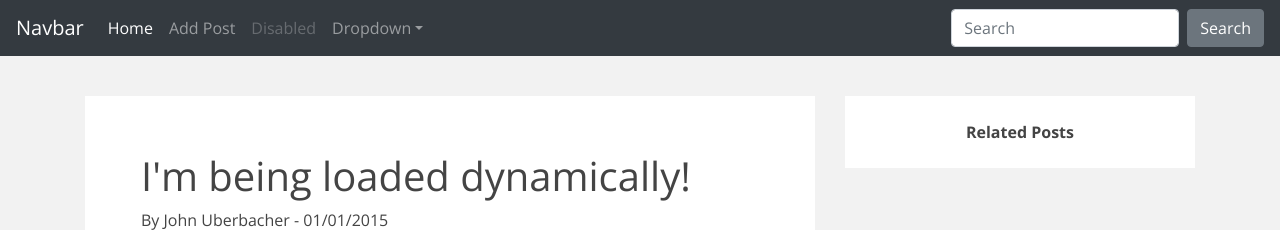
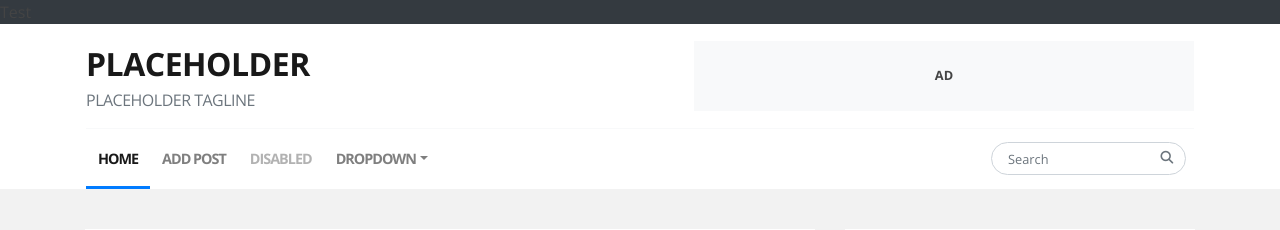
Before and after one commit to johnuberbacher/Django-Blog, a Django app: template djangoBlogApp/templates/home.html in a window 1280 px wide. Shown: the top 230 px of the page. Run offline with Django 3.2, Linux system fonts and the light colour scheme; the template is opened without the code that fills it, so the values that code supplies are empty; some libraries are stand-ins or nearby versions.

Commit message:
Header and Details Progress

```diff
--- a/djangoBlogApp/models.py
+++ b/djangoBlogApp/models.py
@@ -1,5 +1,6 @@
 from django.db import models
 from django.contrib.auth.models import User
+from django.utils.timezone import now
 from django.urls import reverse
 
 class Post(models.Model):
--- a/djangoBlogApp/templates/header.html
+++ b/djangoBlogApp/templates/header.html
@@ -102,15 +109,57 @@
       .widget-card .widget-img:hover {
         opacity: 0.75;
       }
+
+      .navbar.navbar-global .form-control {
+        border-radius: 1000rem;
+        font-size: 0.8rem;
+        padding: .75rem 1rem
+      }
+      .navbar.navbar-global .nav-link {
+        font-weight: bold;
+        text-transform: uppercase;
+        letter-spacing: -1px;
+        font-size: 0.9rem;
+        padding: calc(1rem + 3px) 0.75rem 1rem 0.75rem;
+      }
+      .navbar.navbar-global .nav-item.active .nav-link {
+        border-bottom: 3px solid var(--primary);
+      }
+      .navbar.navbar-global .search-button {
+        background: transparent;
+        border: transparent;
+        color: var(--secondary);
+        width: 33px;
+        height: 33px;
+        display: flex;
+        font-size: 0.8rem;
+        position: absolute;
+        right: 0.66rem;
+        top: 0;
+        padding: 0;
+        align-items: center;
+        justify-content: center;
+      }
     </style>
   </head>
   <body>
-    <nav class="navbar navbar-expand-md navbar-dark bg-dark mb-4">
-  <a class="navbar-brand" href="#">Navbar</a>
+    <nav class="navbar navbar-global navbar-expand-md navbar-light bg-white mb-4 flex-column p-0 sticky-top">
+      <div class="pre-navbar bg-dark w-100">
+        Test
+      </div>
+      <div class="container px-3">
+      <a class="navbar-brand py-3 font-weight-bold" style="font-size: 2rem; letter-spacing: -0.5px;" href="#">PLACEHOLDER<div style="text-transform: uppercase; color: var(--secondary); font-size: 1rem; font-weight: normal!important;">
+        Placeholder Tagline
+      </div></a>
+      <div class="w-100 bg-light p-4 ml-5 d-none d-md-flex text-center align-items-center justify-content-center font-weight-bold small" style="max-width: 500px; min-height: 70px;">
+        AD
+      </div>
       <button class="navbar-toggler" type="button" data-toggle="collapse" data-target="#navbarsExampleDefault" aria-controls="navbarsExampleDefault" aria-expanded="false" aria-label="Toggle navigation">
         <span class="navbar-toggler-icon"></span>
       </button>
-
+      </div>
+  <div class="container px-3">
+    <div class="w-100 border-top border-light">
       <div class="collapse navbar-collapse" id="navbarsExampleDefault">
         <ul class="navbar-nav mr-auto">
           <li class="nav-item active">
@@ -131,10 +180,12 @@
             </div>
           </li>
         </ul>
-    <form class="form-inline my-2 my-lg-0">
+        <form class="form-inline position-relative my-2 my-lg-0">
           <input class="form-control mr-sm-2" type="text" placeholder="Search" aria-label="Search">
-      <button class="btn btn-secondary my-2 my-sm-0" type="submit">Search</button>
+          <button class="search-button" type="submit" style><i class="fas fa-search"></i></button>
         </form>
+      </div>
+    </div>
   </div>
 </nav>
 
--- a/djangoBlogApp/templates/home.html
+++ b/djangoBlogApp/templates/home.html
@@ -21,7 +21,7 @@
           </div>
         </div>
       </div>
-      <div class="col-12 col-md-6 col-lg-4 my-3 sticky-top">
+      <div class="col-12 col-md-6 col-lg-4 my-3">
         {% include "widget-roll.html" %}
       </div>
     </div>
```
Also changed, not shown: other parts of djangoBlogApp/templates/header.html (+9 -2 lines), djangoBlogApp/templates/details.html (+9 -4 lines). Lines whose indentation alone changed are shown as unchanged.
